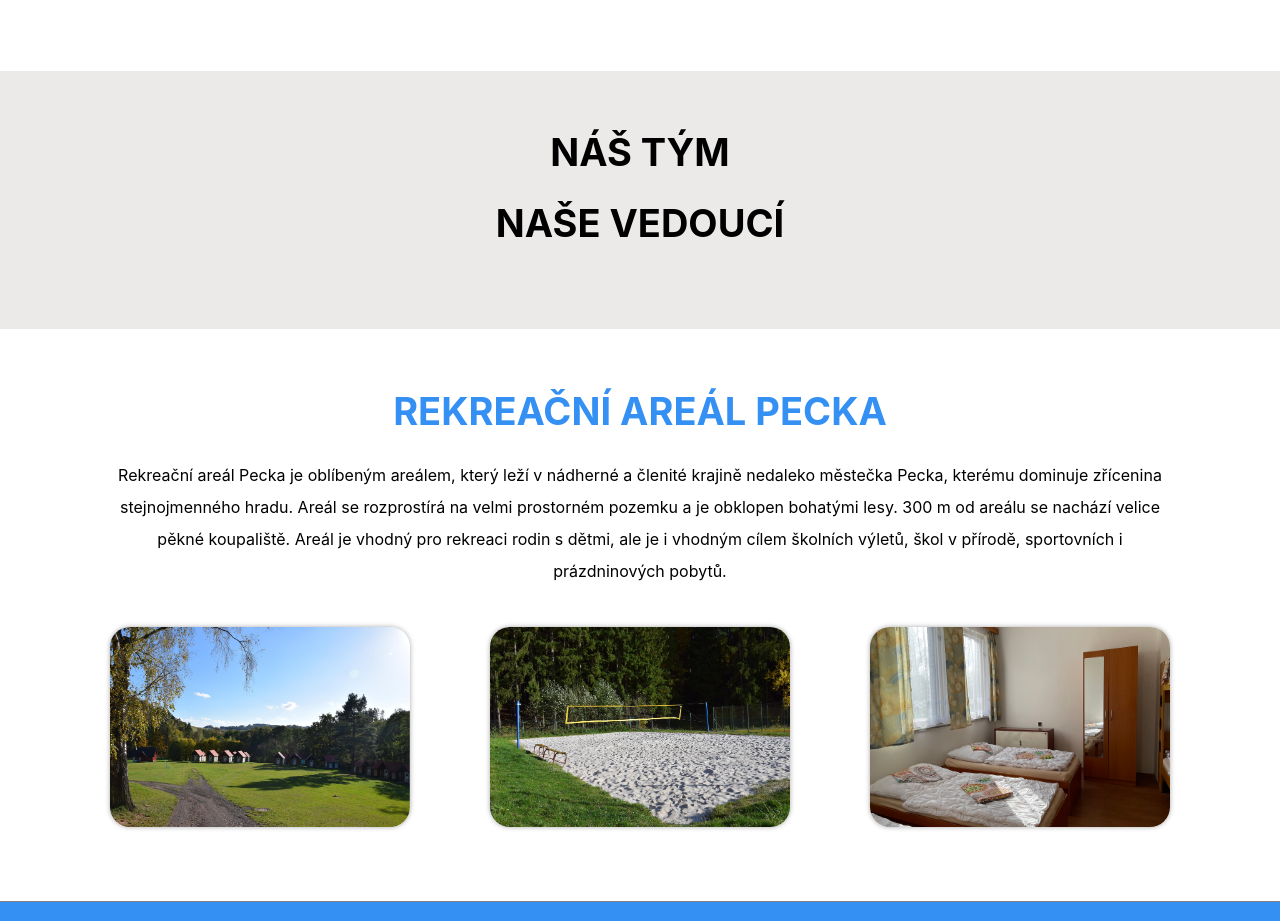
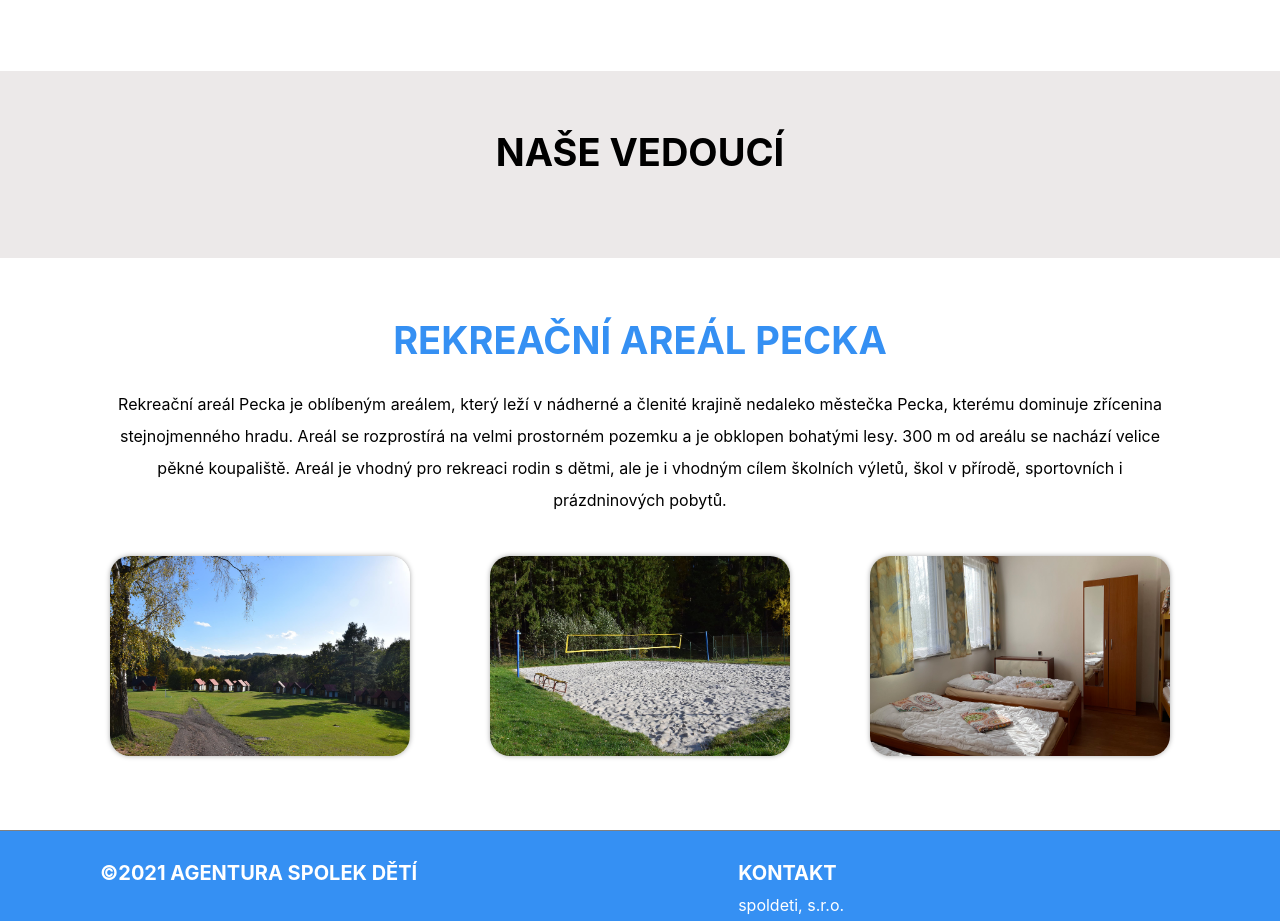
Before and after one commit to saltyfedor/spolekdeti, a React (Create React App) app: page / in a window 1280 px wide. Shown: the part 1140-2061 px from the top of the page. Built offline with nearby package versions, Linux system fonts and the light colour scheme; no server answers.

Commit message:
removed headline

```diff
--- a/src/Components/Team/Team.js
+++ b/src/Components/Team/Team.js
@@ -76,7 +76,7 @@ const Team = () => {
 
     return (
         <div className="team-container">
-            <h1 className="home-page-title pt-res">NÁŠ TÝM</h1>
+
             <h1 className="home-page-title">NAŠE VEDOUCÍ</h1>
             <div className="team-display" ref={ref}>
                 {teamData ? getPreviewCards() : null}
```
